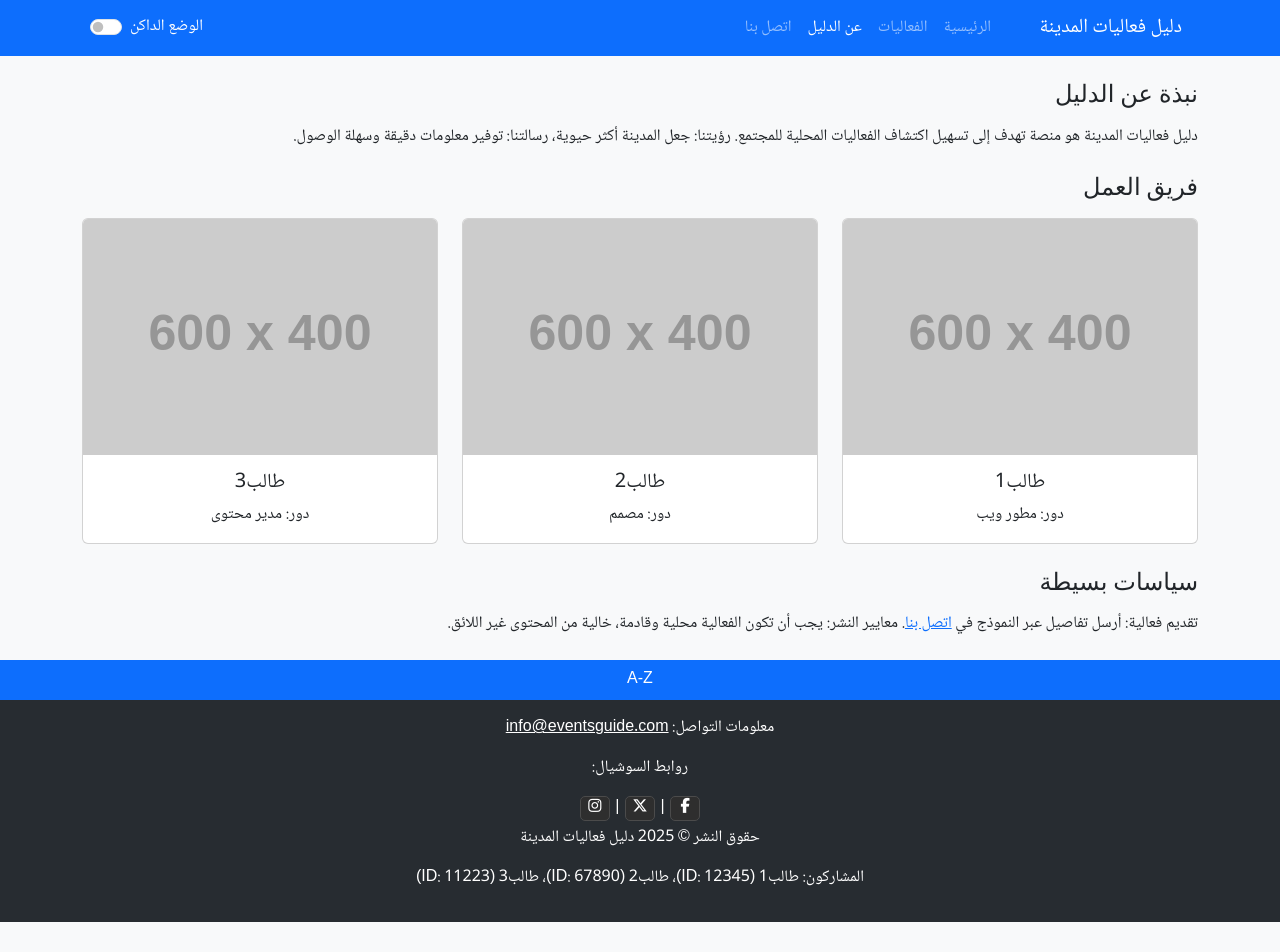
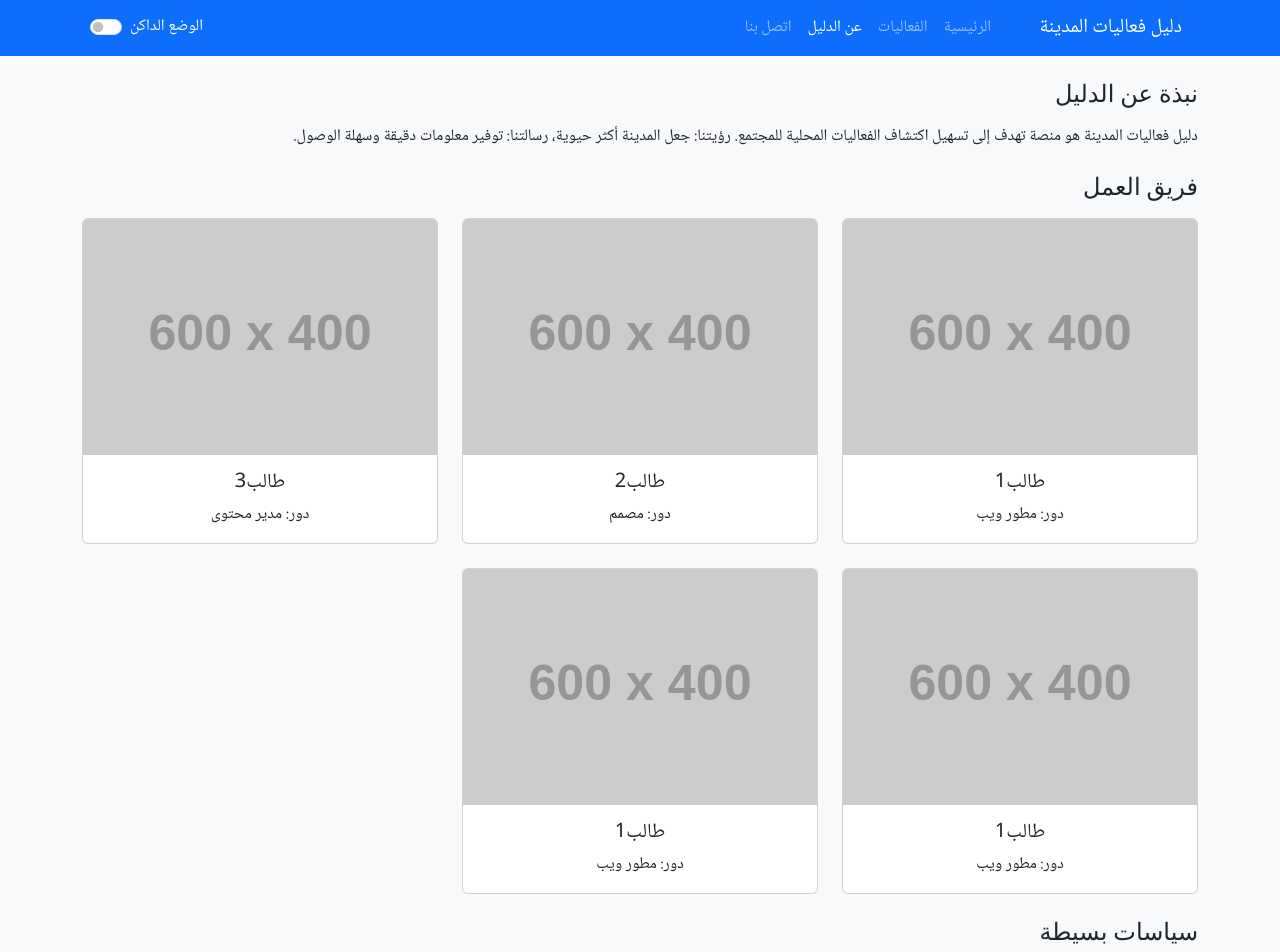
Before and after one commit to majd-tqe/Web1.F24.HM, a plain HTML site: page about.html in a window 1280 px wide. Shown: the top 952 px of the page. Before the commit the page ends 922 px from the top, so only its background shows below. Drawn offline with nearby package versions, Linux system fonts and the light colour scheme; placeholder pictures from the web are drawn by us.

```diff
--- a/about.html
+++ b/about.html
@@ -39,7 +39,7 @@
           <div class="col">
             <div class="card h-100">
               <img
-                src="https://placehold.co/600x400?text=طالب1"
+                src="https://placehold.co/600x400?text=Student+1"
                 alt="مطور ويب"
                 class="card-img-top"
               />
@@ -52,7 +52,7 @@
           <div class="col">
             <div class="card h-100">
               <img
-                src="https://placehold.co/600x400?text=طالب2"
+                src="https://placehold.co/600x400?text=Student+2"
                 alt="مصمم"
                 class="card-img-top"
               />
@@ -65,13 +65,39 @@
           <div class="col">
             <div class="card h-100">
               <img
-                src="https://placehold.co/600x400?text=طالب3"
+                src="https://placehold.co/600x400?text=Student+3"
                 alt="مدير محتوى"
                 class="card-img-top"
               />
               <div class="card-body text-center">
                 <h5 class="card-title">طالب3</h5>
                 <p class="card-text">دور: مدير محتوى</p>
+              </div>
+            </div>
+          </div>
+          <div class="col">
+            <div class="card h-100">
+              <img
+                src="https://placehold.co/600x400?text=Student+4"
+                alt="مطور ويب"
+                class="card-img-top"
+              />
+              <div class="card-body text-center">
+                <h5 class="card-title">طالب1</h5>
+                <p class="card-text">دور: مطور ويب</p>
+              </div>
+            </div>
+          </div>
+          <div class="col">
+            <div class="card h-100">
+              <img
+                src="https://placehold.co/600x400?text=Student+5"
+                alt="مطور ويب"
+                class="card-img-top"
+              />
+              <div class="card-body text-center">
+                <h5 class="card-title">طالب1</h5>
+                <p class="card-text">دور: مطور ويب</p>
               </div>
             </div>
           </div>
--- a/assets/css/styles.css
+++ b/assets/css/styles.css
@@ -34,6 +34,12 @@
 
 #eventCarousel .carousel-item img {
     height: 700px;
+    object-fit: cover;
+    width: 100%;
+}
+
+.event-item .card-img-top {
+    height: 400px;
     object-fit: cover;
     width: 100%;
 }
```
